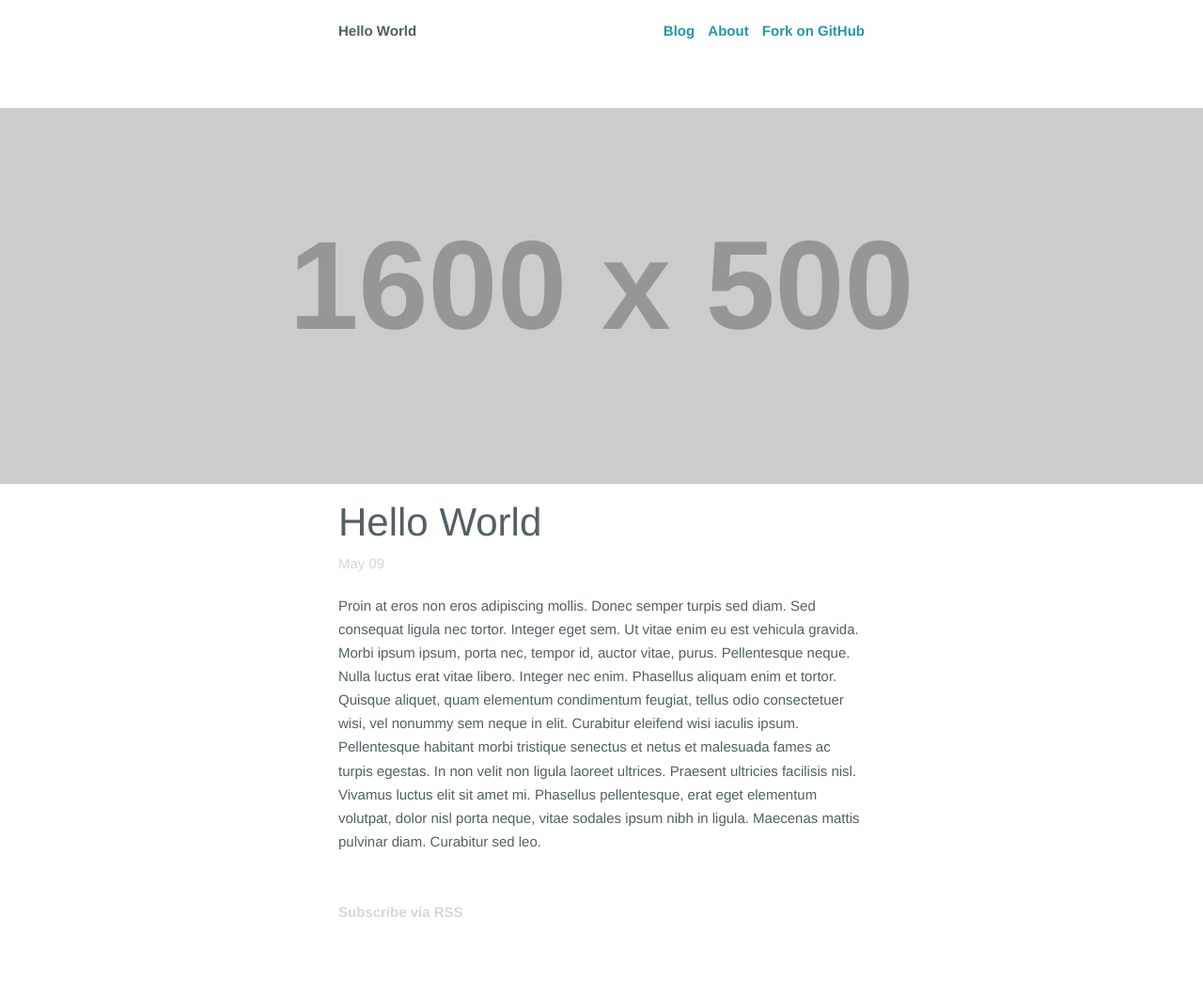
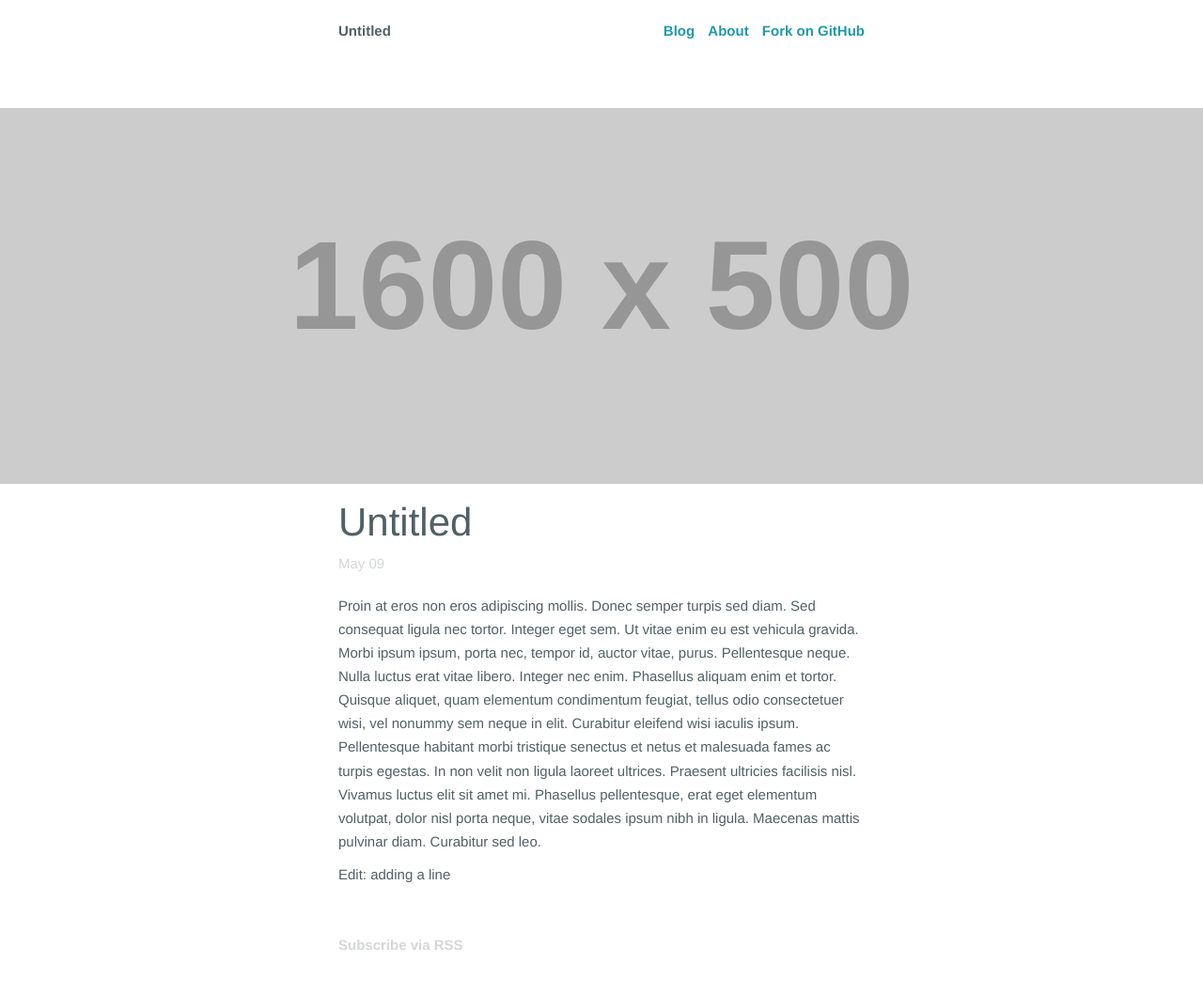
Before and after one commit to djedwardsjr/djedwardsjr.github.io, a Jekyll site: the page built from _posts/2013-05-09-hello-world.md, in a window 1280 px wide. Shown: the whole page at 94% size. Built offline with Jekyll 4.4.1, drawn with Linux system fonts in a browser that asks for light colours; before the commit the page ends 1023 px from its top, so only the background shows below that.

Commit message:
Edit a previous post

```diff
--- a/_posts/2013-05-09-hello-world.md
+++ b/_posts/2013-05-09-hello-world.md
@@ -1,8 +1,11 @@
 ---
+layout: blog
+category: blog
 published: true
-category: blog
-layout: blog
-splash: "http://placehold.it/1600x500"
+splash: 'http://placehold.it/1600x500'
+title: Untitled
 ---
 
 Proin at eros non eros adipiscing mollis. Donec semper turpis sed diam. Sed consequat ligula nec tortor. Integer eget sem. Ut vitae enim eu est vehicula gravida. Morbi ipsum ipsum, porta nec, tempor id, auctor vitae, purus. Pellentesque neque. Nulla luctus erat vitae libero. Integer nec enim. Phasellus aliquam enim et tortor. Quisque aliquet, quam elementum condimentum feugiat, tellus odio consectetuer wisi, vel nonummy sem neque in elit. Curabitur eleifend wisi iaculis ipsum. Pellentesque habitant morbi tristique senectus et netus et malesuada fames ac turpis egestas. In non velit non ligula laoreet ultrices. Praesent ultricies facilisis nisl. Vivamus luctus elit sit amet mi. Phasellus pellentesque, erat eget elementum volutpat, dolor nisl porta neque, vitae sodales ipsum nibh in ligula. Maecenas mattis pulvinar diam. Curabitur sed leo.
+
+Edit: adding a line
```
